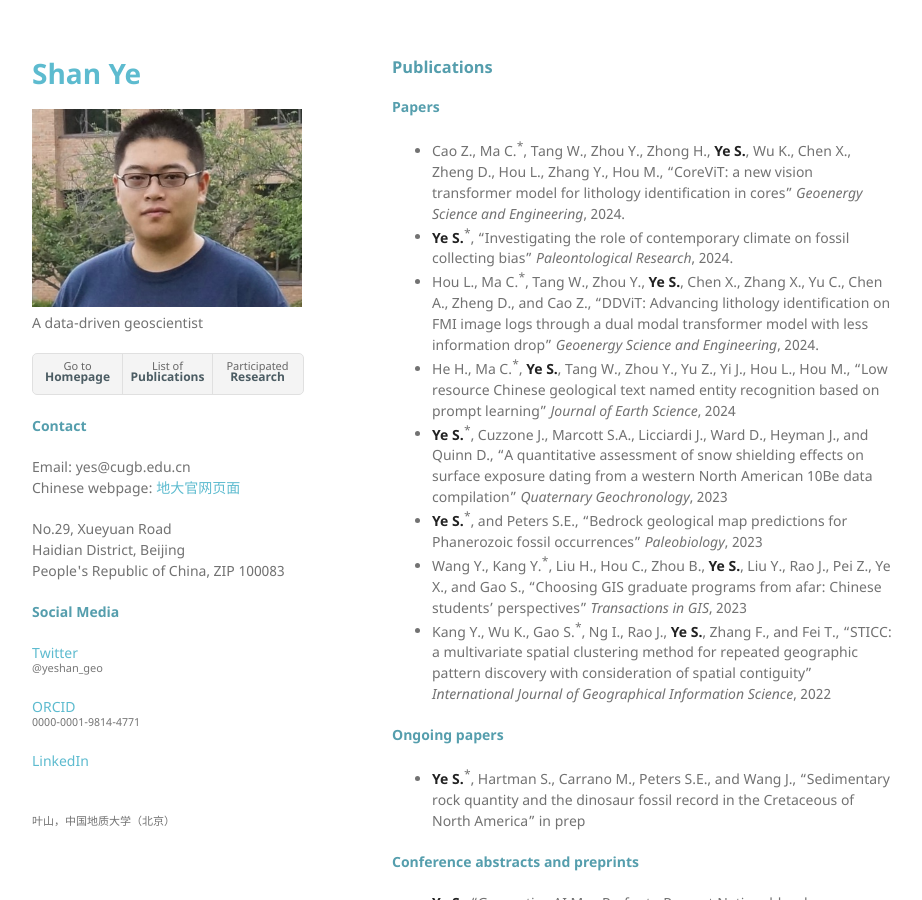
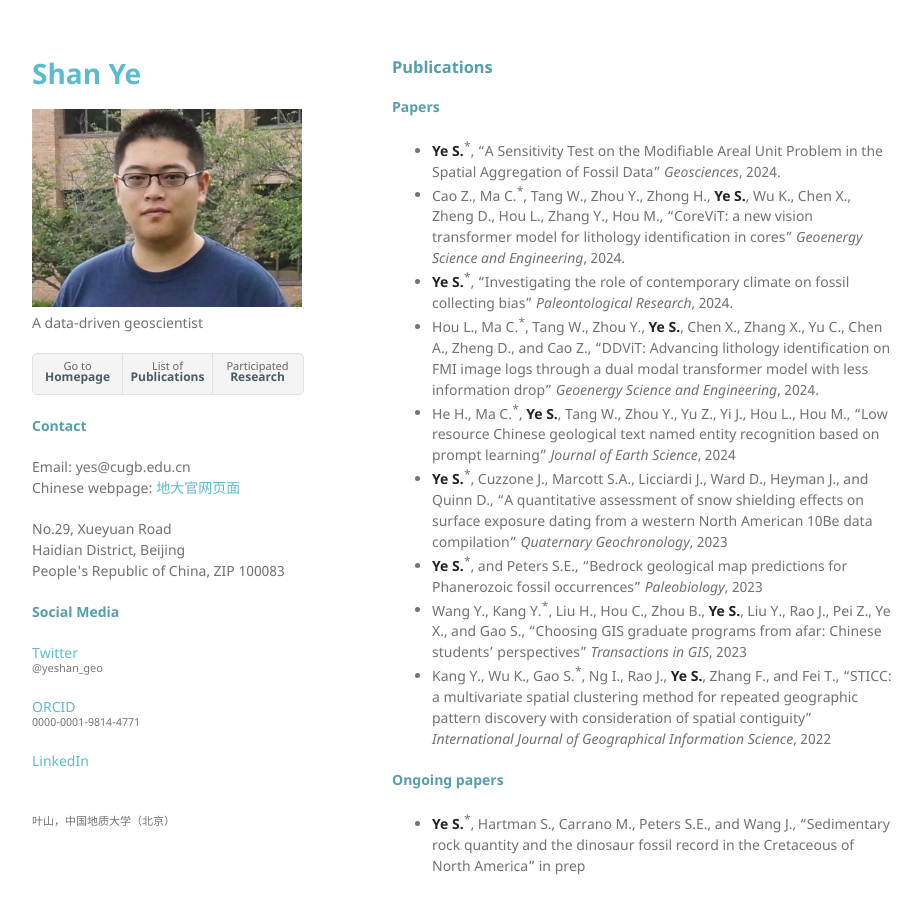
Before and after one commit to yeshan-geo/yeshan-geo.github.io, a Jekyll site: the page built from pages/pub.md, in a window 1280 px wide and 900 px high. Shown: the whole window, without its empty margins (178-1100 px from the left). Built offline with Jekyll 4.4.1, drawn with Linux system fonts in a browser that asks for light colours; our own code applies the rules of GitHub Pages for plain Markdown files.

Commit message:
Update pub.md

```diff
--- a/pages/pub.md
+++ b/pages/pub.md
@@ -1,6 +1,7 @@
 ### Publications
 
 #### Papers
+- **Ye S.**<sup>*</sup>, "A Sensitivity Test on the Modifiable Areal Unit Problem in the Spatial Aggregation of Fossil Data" _Geosciences_, 2024.
 - Cao Z., Ma C.<sup>*</sup>, Tang W., Zhou Y., Zhong H., **Ye S.**, Wu K., Chen X., Zheng D., Hou L., Zhang Y., Hou M., "CoreViT: a new vision transformer model for lithology identification in cores" _Geoenergy Science and Engineering_, 2024.
 - **Ye S.**<sup>*</sup>, "Investigating the role of contemporary climate on fossil collecting bias" _Paleontological Research_, 2024.
 - Hou L., Ma C.<sup>*</sup>, Tang W., Zhou Y., **Ye S.**, Chen X., Zhang X., Yu C., Chen A., Zheng D., and Cao Z., "DDViT: Advancing lithology identification on FMI image logs through a dual modal transformer model with less information drop" _Geoenergy Science and Engineering_, 2024.
```
